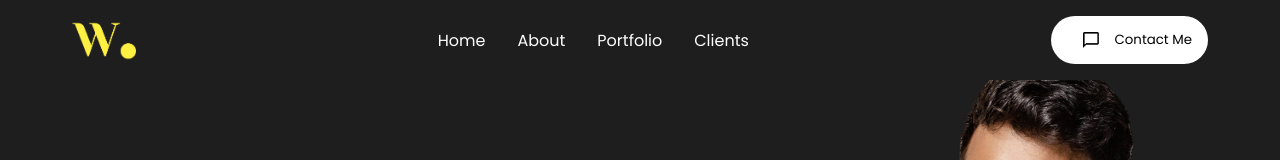
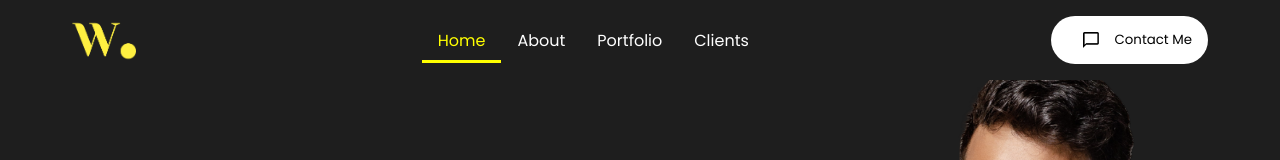
Before and after one commit to m6code/portfolio-web2acx, a React (Vite) app: page / in a window 1280 px wide. Shown: the top 160 px of the page. Built offline with nearby package versions, Linux system fonts and the light colour scheme.

Commit message:
Add scroll to section behaviour

```diff
--- a/src/components/navbar/NavBar.jsx
+++ b/src/components/navbar/NavBar.jsx
@@ -9,12 +9,14 @@
         <nav className="navbar">
             <img src={logo} alt="Portfolio Logo" className="logo"/>
             <div className="desktopMenu">
-                <Link className="desktopMenuListItem">Home</Link>
-                <Link className="desktopMenuListItem">About</Link>
-                <Link className="desktopMenuListItem">Portfolio</Link>
-                <Link className="desktopMenuListItem">Clients</Link>
+                <Link activeClass="active" to="intro" spy={true} smooth={true} offset={-100} duration={500} className="desktopMenuListItem">Home</Link>
+                <Link activeClass="active" to="skills" spy={true} smooth={true} offset={-50} duration={500} className="desktopMenuListItem">About</Link>
+                <Link activeClass="active" to="works" spy={true} smooth={true} offset={-50} duration={500} className="desktopMenuListItem">Portfolio</Link>
+                <Link activeClass="active" to="clients" spy={true} smooth={true} offset={-50} duration={500} className="desktopMenuListItem">Clients</Link>
             </div>
-            <button className="desktopMenuBtn">
+            <button className="desktopMenuBtn" onClick={() => {
+                document.getElementById("contactPage").scrollIntoView({behavior: "smooth"});
+            }}>
                 <img src={contactImage} alt="Contact Me" className="desktopMenuImg"/>
                 Contact Me
             </button>
--- a/src/components/navbar/navbar.css
+++ b/src/components/navbar/navbar.css
@@ -37,6 +37,7 @@
     align-items: center;
     padding: 0 1rem;
     border-radius: 2rem;
+    cursor: pointer;
 }
 
 .desktopMenuImg {
@@ -44,3 +45,9 @@
     width: 1rem;
     margin: 1rem;
 }
+
+.active {
+    color: yellow;
+    padding-bottom: 0.5rem;
+    border-bottom: 3px solid yellow;
+}
```
